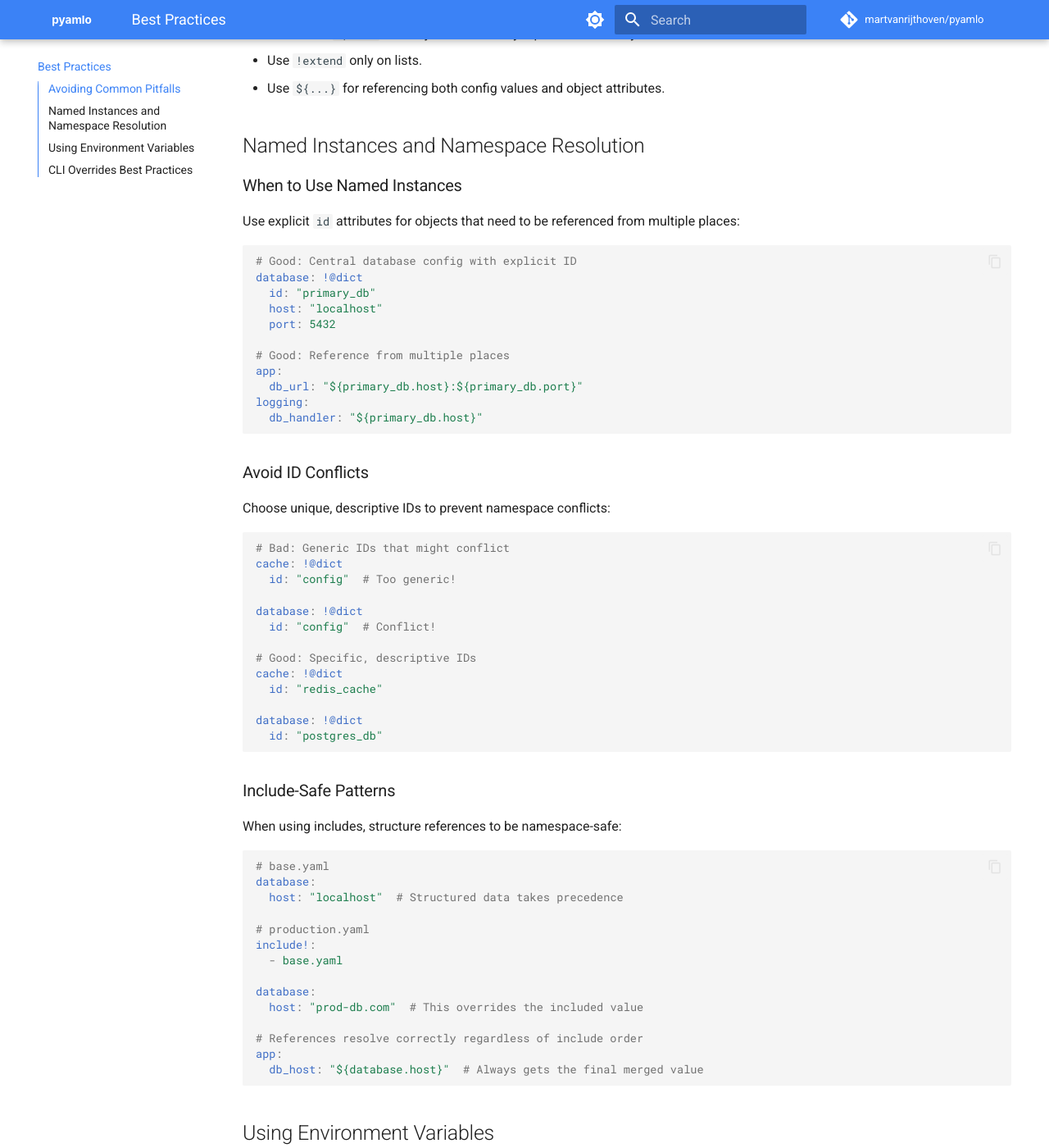
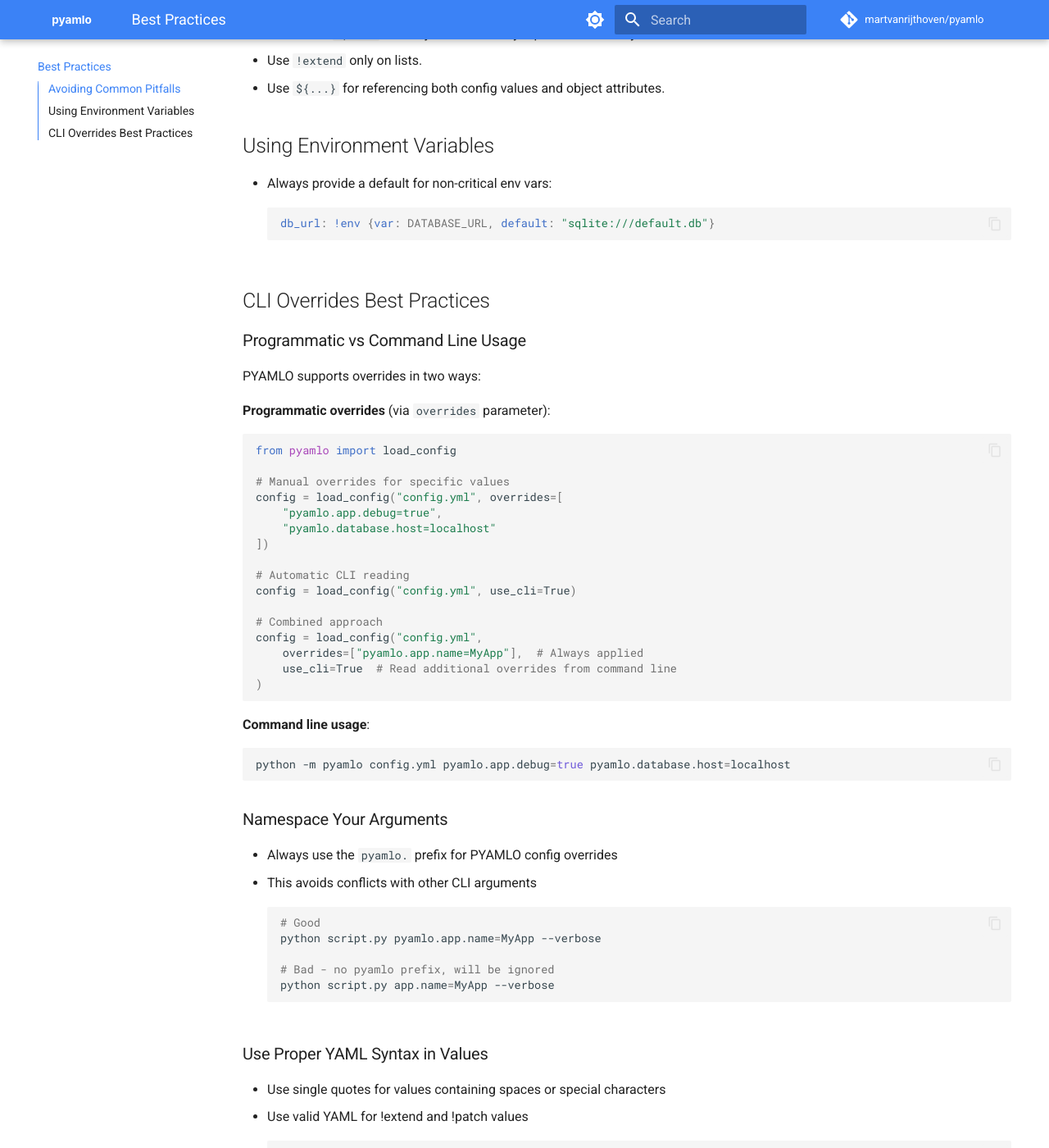
Before and after one commit to martvanrijthoven/pyamlo, an MkDocs documentation site: the page built from docs/best-practices.md, in a window 1280 px wide and 1400 px high, scrolled down 251 px. Shown: the whole window at 82% size. Built offline with MkDocs 1.6.1 and Material for MkDocs 9.7.7, drawn with Linux system fonts in a browser that asks for light colours; comment, search, counter and statistics services are not loaded.

Commit message:
remove id support

````diff
--- a/docs/best-practices.md
+++ b/docs/best-practices.md
@@ -4,65 +4,6 @@
 - Do not use `!patch` unless you want to fully replace a dictionary.
 - Use `!extend` only on lists.
 - Use `${...}` for referencing both config values and object attributes.
-
-## Named Instances and Namespace Resolution
-
-### When to Use Named Instances
-Use explicit `id` attributes for objects that need to be referenced from multiple places:
-
-```yaml
-# Good: Central database config with explicit ID
-database: !@dict
-  id: "primary_db"
-  host: "localhost"
-  port: 5432
-
-# Good: Reference from multiple places
-app:
-  db_url: "${primary_db.host}:${primary_db.port}"
-logging:
-  db_handler: "${primary_db.host}"
-```
-
-### Avoid ID Conflicts
-Choose unique, descriptive IDs to prevent namespace conflicts:
-
-```yaml
-# Bad: Generic IDs that might conflict
-cache: !@dict
-  id: "config"  # Too generic!
-
-database: !@dict
-  id: "config"  # Conflict!
-
-# Good: Specific, descriptive IDs
-cache: !@dict
-  id: "redis_cache"
-
-database: !@dict
-  id: "postgres_db"
-```
-
-### Include-Safe Patterns
-When using includes, structure references to be namespace-safe:
-
-```yaml
-# base.yaml
-database:
-  host: "localhost"  # Structured data takes precedence
-
-# production.yaml
-include!:
-  - base.yaml
-
-database:
-  host: "prod-db.com"  # This overrides the included value
-
-# References resolve correctly regardless of include order
-app:
-  db_host: "${database.host}"  # Always gets the final merged value
-```
-
 
 ## Using Environment Variables
 - Always provide a default for non-critical env vars:
````
Also changed, not shown: docs/examples.md (+8 -1 lines), docs/features.md (+0 -36 lines), 8 other files.
